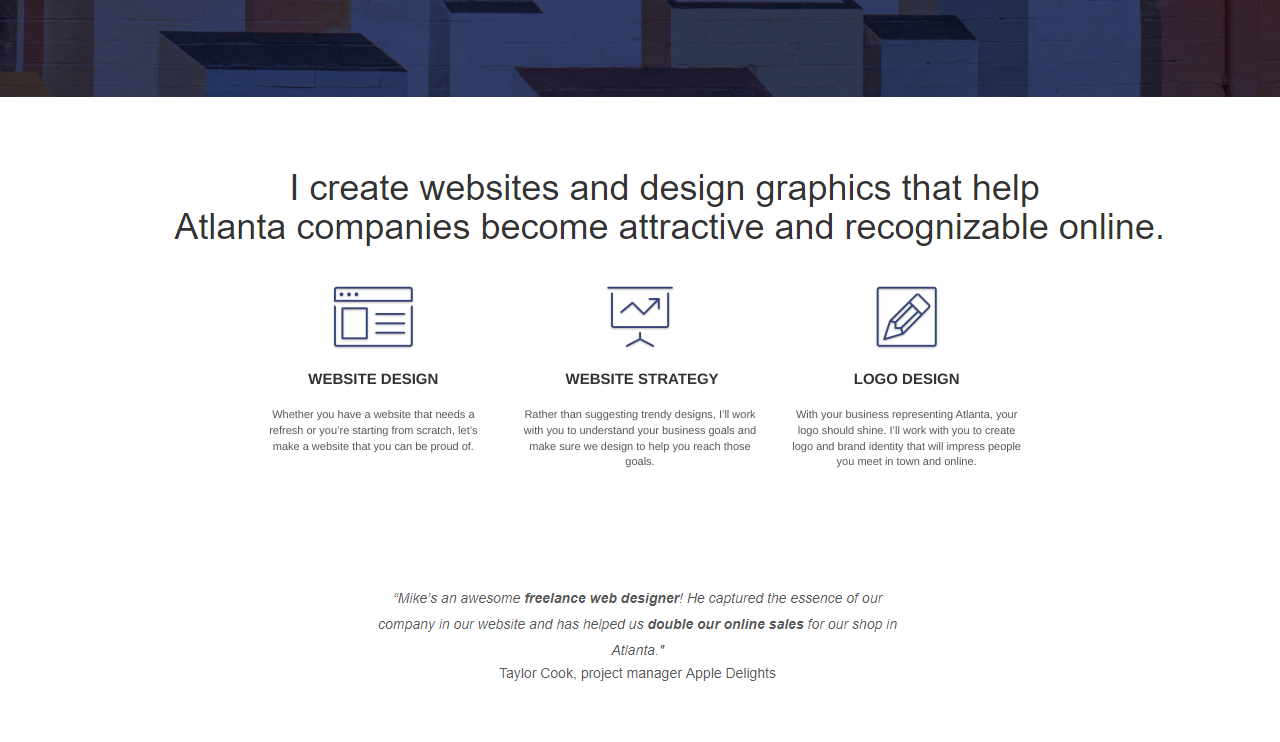
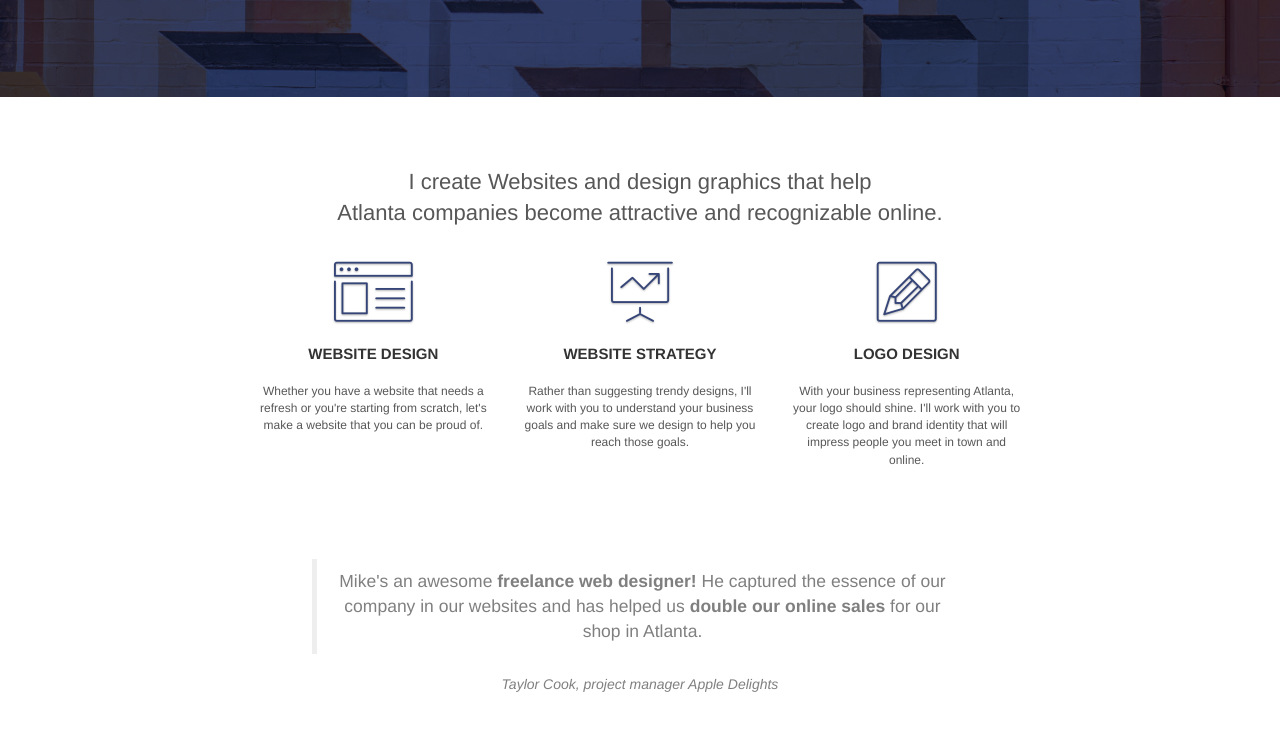
Before and after one commit to fbarb1998/GoMikeDesign, a plain HTML site: page index.html in a window 1280 px wide. Shown: the part 482-1224 px from the top of the page. Drawn offline with Linux system fonts and the light colour scheme.

Commit message:
fixed bloc2 services title text sizes, replaced image for text and quote image as well

```diff
--- a/index.html
+++ b/index.html
@@ -70,7 +70,8 @@
 							alt="go mike design welcome" />
 						<h1 class="text-center tc-white ">I'm Mike<br>The Atlanta Designer</h1>
 						<div class="text-center">
-							<a href="contact.html" class="btn btn-lg btn-clean btn-rd cta-hero btn-atomic-tangerine">Contact</a>
+							<a href="contact.html"
+								class="btn btn-lg btn-clean btn-rd cta-hero btn-atomic-tangerine">Contact</a>
 						</div>
 					</div>
 				</div>
@@ -79,11 +80,12 @@
 		<!-- bloc-1-hero END -->
 
 		<!-- bloc-2-services -->
-		<div class="bloc bgc-white l-bloc" id="bloc-2-services">
+		<div class="bloc bgc-white l-bloc">
 			<div class="container bloc-md">
 				<div class="row">
 					<div class="col-sm-12 text-center">
-						<img alt="web agency, web design, logo design, atlanta agency, mike" src="img/title.png" />
+						<h2> I create Websites and design graphics that help<br> Atlanta companies become attractive and
+							recognizable online.</h2>
 					</div>
 				</div>
 				<div class="row voffset-lg med-width-whitespace">
@@ -91,42 +93,36 @@
 						<div class="text-center">
 							<span class="et-icon-browser sm-shadow icon-dark-slate-blue icons icon-lg"></span>
 						</div>
-						<h1 class="mg-md text-center service-header">
-							Website Design
-						</h1>
+						<h3 class="mg-md text-center service-header">Website Design</h3>
 						<p class="text-center ">
-							Whether you have a website that needs a refresh or you&rsquo;re starting from scratch,
-							let&rsquo;s make a website that you can be proud of.
-						</p>
+							Whether you have a website that needs a refresh or you're starting from scratch, let's make
+							a website that you can be proud of. </p>
 					</div>
 					<div class="col-sm-4">
 						<div class="text-center">
 							<span class="et-icon-presentation sm-shadow icon-dark-slate-blue icons icon-lg"></span>
 						</div>
-						<h1 class="mg-md text-center service-header">
-							&nbsp;Website Strategy
-						</h1>
+						<h3 class="mg-md text-center service-header">Website Strategy</h3>
 						<p class="text-center ">
-							Rather than suggesting trendy designs, I&rsquo;ll work with you to understand your business
-							goals and make sure we design to help you reach those goals.<br>
-						</p>
+							Rather than suggesting trendy designs, I'll work with you to understand your business goals
+							and make sure we design to help you reach those goals.</p>
 					</div>
 					<div class="col-sm-4">
 						<div class="text-center">
 							<span class="et-icon-edit sm-shadow icon-dark-slate-blue icons icon-lg"></span>
 						</div>
-						<h1 class="mg-md text-center service-header">
-							Logo Design
-						</h1>
+						<h3 class="mg-md text-center service-header">Logo Design</h3>
 						<p class="text-center ">
-							With your business representing Atlanta, your logo should shine. I&rsquo;ll work with you to
-							create logo and brand identity that will impress people you meet in town and online.
-						</p>
+							With your business representing Atlanta, your logo should shine. I'll work with you to
+							create logo and brand identity that will impress people you meet in town and online.</p>
 					</div>
 				</div>
 				<div class="row voffset-lg voffset">
 					<div class="col-xs-12 col-md-8 col-md-offset-2 text-center">
-						<img alt="web agency, web design, logo design " src="img/quote.png" />
+						<blockquote>Mike's an awesome <b>freelance web designer!</b> He captured the essence of
+							our company in our websites and has helped us <b>double our online sales </b> for our shop
+							in Atlanta.</blockquote>
+						<cite class="size-txt">Taylor Cook, project manager Apple Delights </cite>
 					</div>
 				</div>
 			</div>
@@ -228,9 +224,9 @@
 			id="bloc-5-cta">
 			<div class="container bloc-lg">
 				<div class="row">
-					<h2 class="mg-md text-center tc-white">
+					<h3 class="mg-md text-center tc-white">
 						Ready for a great website? <br>Let&rsquo;s design!
-					</h2>
+					</h3>
 					<div class="col-sm-12 text-center">
 						<a href="page2.html"
 							class="btn btn-atomic-tangerine btn-clean btn-rd btn-lg cta-hero">Contact</a>
```
